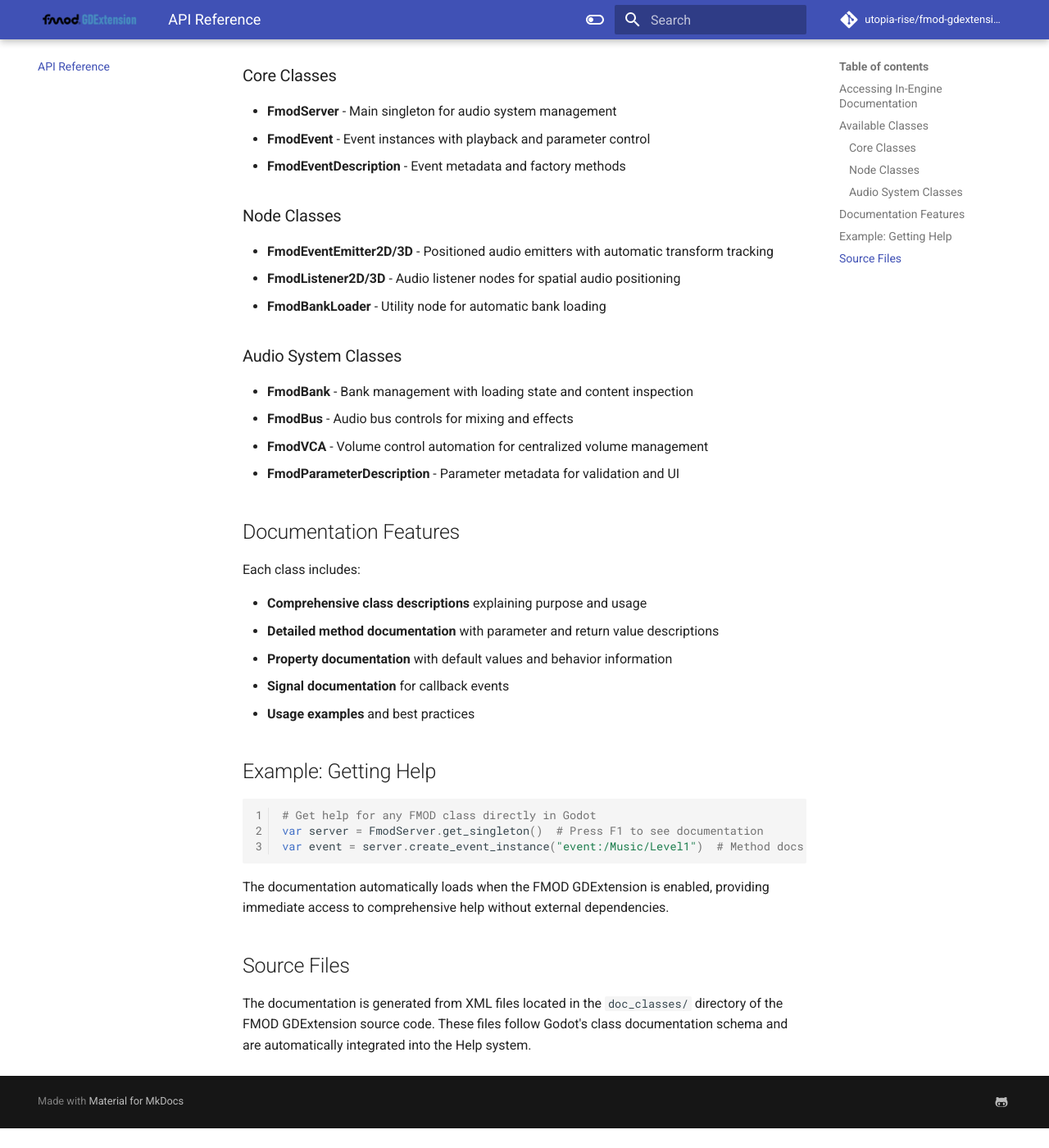
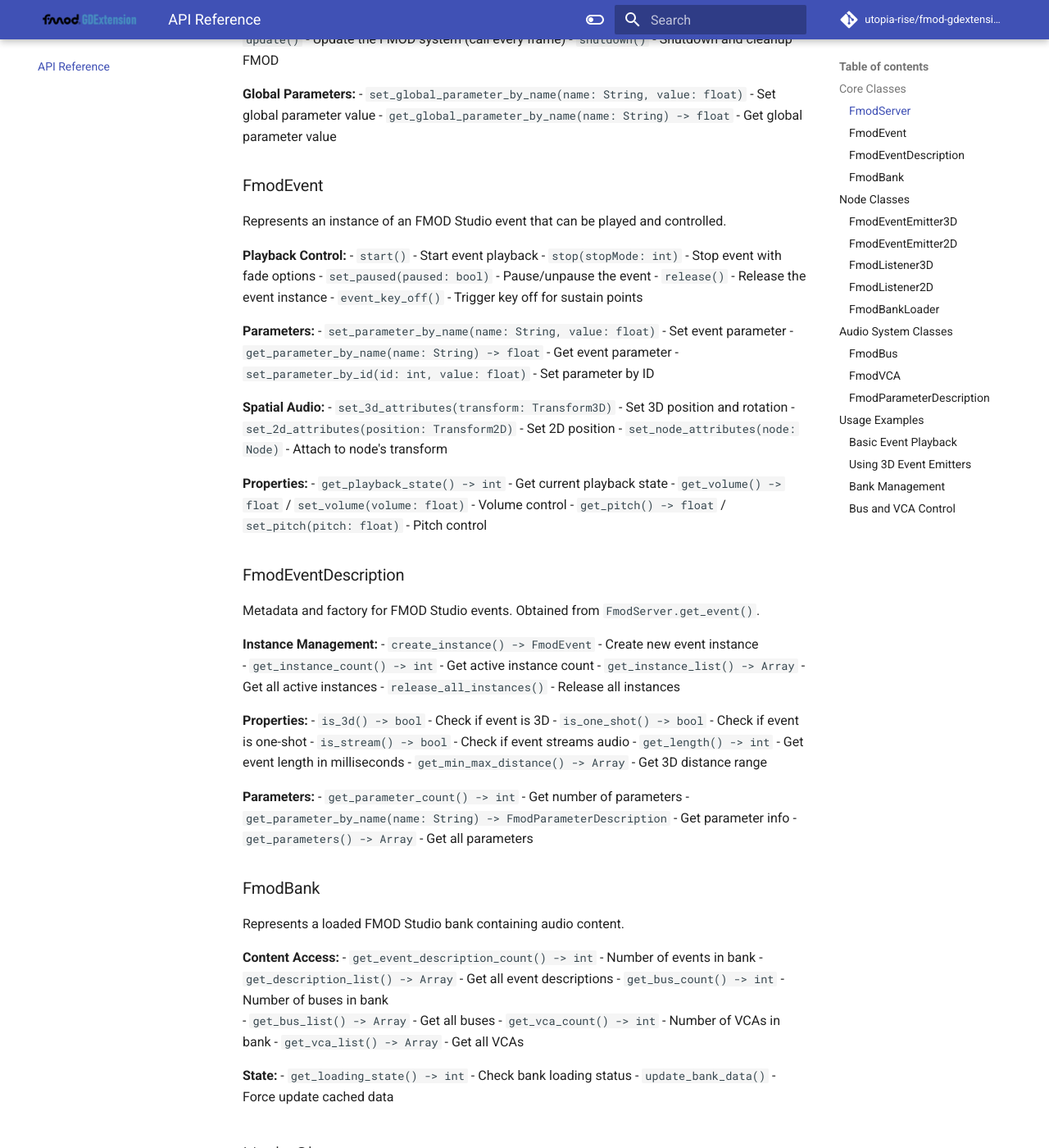
Before and after one commit to utopia-rise/fmod-gdextension, an MkDocs documentation site: the page built from docs/src/doc/api-reference.md, in a window 1280 px wide and 1400 px high, scrolled down 627 px. Shown: the whole window at 82% size. Built offline with MkDocs 1.6.1 and Material for MkDocs 9.7.7, drawn with Linux system fonts in a browser that asks for light colours; nearby versions of some CDN libraries; comment, search, counter and statistics services are not loaded; before the commit the page ends 2003 px from its top, so only the background shows below that; some of the changed text lies outside the part shown.

Commit message:
Replace XML reference with comprehensive API documentation for ReadTheDocs
- Convert api-reference.md from XML file references to full API documentation
- Add detailed documentation for all FMOD classes with methods and examples
- Include FmodServer, FmodEvent, FmodEventDescription, and all node classes
- Provide usage examples and complete method signatures
- Remove references to XML files as requested in review

Co-authored-by: CedNaru <31470327+CedNaru@users.noreply.github.com>

````diff
--- a/docs/src/doc/api-reference.md
+++ b/docs/src/doc/api-reference.md
@@ -1,55 +1,247 @@
 # API Reference
 
-The FMOD GDExtension provides comprehensive API documentation directly within Godot 4.3+. This documentation appears in Godot's Help system and provides detailed information about all FMOD classes, methods, properties, and signals.
+The FMOD GDExtension provides a comprehensive set of classes and nodes for integrating FMOD Studio audio into your Godot projects. This reference covers all the major classes and their functionality.
 
-## Accessing In-Engine Documentation
+## Core Classes
 
-With the FMOD GDExtension enabled in your project, you can access comprehensive API documentation directly in Godot:
+### FmodServer
 
-1. **Help Dock**: Open the Help dock in Godot (`Window` > `Help`)
-2. **Search for Classes**: Type "Fmod" to see all available FMOD classes
-3. **Browse Documentation**: Click on any class to view detailed documentation
+The main singleton class that manages the FMOD Studio API integration. Access it with `FmodServer.get_singleton()`.
 
-## Available Classes
+**Key Methods:**
+- `init(p_settings: FmodGeneralSettings)` - Initialize the FMOD system
+- `load_bank(pathToBank: String, flag: int) -> FmodBank` - Load an FMOD bank file
+- `create_event_instance(eventPath: String) -> FmodEvent` - Create an event instance
+- `get_event(eventPath: String) -> FmodEventDescription` - Get event description
+- `get_bus(busPath: String) -> FmodBus` - Get bus by path
+- `get_vca(vcaPath: String) -> FmodVCA` - Get VCA by path
+- `play_one_shot(event_name: String)` - Play a one-shot event
+- `update()` - Update the FMOD system (call every frame)
+- `shutdown()` - Shutdown and cleanup FMOD
 
-The following FMOD classes are fully documented in-engine:
+**Global Parameters:**
+- `set_global_parameter_by_name(name: String, value: float)` - Set global parameter value
+- `get_global_parameter_by_name(name: String) -> float` - Get global parameter value
 
-### Core Classes
-- **FmodServer** - Main singleton for audio system management
-- **FmodEvent** - Event instances with playback and parameter control
-- **FmodEventDescription** - Event metadata and factory methods
+### FmodEvent
 
-### Node Classes
-- **FmodEventEmitter2D/3D** - Positioned audio emitters with automatic transform tracking
-- **FmodListener2D/3D** - Audio listener nodes for spatial audio positioning
-- **FmodBankLoader** - Utility node for automatic bank loading
+Represents an instance of an FMOD Studio event that can be played and controlled.
 
-### Audio System Classes
-- **FmodBank** - Bank management with loading state and content inspection
-- **FmodBus** - Audio bus controls for mixing and effects
-- **FmodVCA** - Volume control automation for centralized volume management
-- **FmodParameterDescription** - Parameter metadata for validation and UI
+**Playback Control:**
+- `start()` - Start event playback
+- `stop(stopMode: int)` - Stop event with fade options
+- `set_paused(paused: bool)` - Pause/unpause the event
+- `release()` - Release the event instance
+- `event_key_off()` - Trigger key off for sustain points
 
-## Documentation Features
+**Parameters:**
+- `set_parameter_by_name(name: String, value: float)` - Set event parameter
+- `get_parameter_by_name(name: String) -> float` - Get event parameter
+- `set_parameter_by_id(id: int, value: float)` - Set parameter by ID
 
-Each class includes:
+**Spatial Audio:**
+- `set_3d_attributes(transform: Transform3D)` - Set 3D position and rotation
+- `set_2d_attributes(position: Transform2D)` - Set 2D position
+- `set_node_attributes(node: Node)` - Attach to node's transform
 
-- **Comprehensive class descriptions** explaining purpose and usage
-- **Detailed method documentation** with parameter and return value descriptions
-- **Property documentation** with default values and behavior information
-- **Signal documentation** for callback events
-- **Usage examples** and best practices
+**Properties:**
+- `get_playback_state() -> int` - Get current playback state
+- `get_volume() -> float` / `set_volume(volume: float)` - Volume control
+- `get_pitch() -> float` / `set_pitch(pitch: float)` - Pitch control
 
-## Example: Getting Help
+### FmodEventDescription
+
+Metadata and factory for FMOD Studio events. Obtained from `FmodServer.get_event()`.
+
+**Instance Management:**
+- `create_instance() -> FmodEvent` - Create new event instance
+- `get_instance_count() -> int` - Get active instance count
+- `get_instance_list() -> Array` - Get all active instances
+- `release_all_instances()` - Release all instances
+
+**Properties:**
+- `is_3d() -> bool` - Check if event is 3D
+- `is_one_shot() -> bool` - Check if event is one-shot
+- `is_stream() -> bool` - Check if event streams audio
+- `get_length() -> int` - Get event length in milliseconds
+- `get_min_max_distance() -> Array` - Get 3D distance range
+
+**Parameters:**
+- `get_parameter_count() -> int` - Get number of parameters
+- `get_parameter_by_name(name: String) -> FmodParameterDescription` - Get parameter info
+- `get_parameters() -> Array` - Get all parameters
+
+### FmodBank
+
+Represents a loaded FMOD Studio bank containing audio content.
+
+**Content Access:**
+- `get_event_description_count() -> int` - Number of events in bank
+- `get_description_list() -> Array` - Get all event descriptions
+- `get_bus_count() -> int` - Number of buses in bank
+- `get_bus_list() -> Array` - Get all buses
+- `get_vca_count() -> int` - Number of VCAs in bank
+- `get_vca_list() -> Array` - Get all VCAs
+
+**State:**
+- `get_loading_state() -> int` - Check bank loading status
+- `update_bank_data()` - Force update cached data
+
+## Node Classes
+
+### FmodEventEmitter3D
+
+A 3D node for playing FMOD Studio events with automatic position tracking.
+
+**Properties:**
+- `event_name: String` - Path to FMOD event (e.g., "event:/Music/Level1")
+- `event_guid: String` - GUID of the event
+- `autoplay: bool` - Start playing when entering scene tree
+- `volume: float` - Volume multiplier (default: 1.0)
+- `attached: bool` - Auto-update position from node transform
+
+**Methods:**
+- `play(restart_if_playing: bool = true)` - Start event playback
+- `stop()` - Stop event (respects allow_fadeout setting)
+- `play_one_shot()` - Play as one-shot event
+- `set_parameter(name: String, value: Variant)` - Set event parameter
+- `get_parameter(name: String) -> Variant` - Get event parameter
+- `get_event() -> FmodEvent` - Get the underlying event instance
+
+**Signals:**
+- `started()` - Event started playing
+- `stopped()` - Event stopped
+- `restarted()` - Event restarted
+- `start_failed()` - Event failed to start
+
+### FmodEventEmitter2D
+
+A 2D node for playing FMOD Studio events with automatic position tracking. Has the same interface as FmodEventEmitter3D but works in 2D space.
+
+### FmodListener3D
+
+A 3D audio listener node that defines where the "ears" are located in 3D space.
+
+**Properties:**
+- `listener_index: int` - Listener index (0-7)
+- `listener_weight: float` - Listener influence weight
+- `locked: bool` - Lock position updates
+
+**Methods:**
+- `set_listener_index(index: int)` - Set listener index
+- `set_listener_weight(weight: float)` - Set listener weight
+- `set_locked(locked: bool)` - Lock/unlock position updates
+
+### FmodListener2D
+
+A 2D audio listener node. Has the same interface as FmodListener3D but works in 2D space.
+
+### FmodBankLoader
+
+Utility node for automatically loading FMOD Studio banks when entering the scene tree.
+
+**Properties:**
+- `bank_paths: Array` - Array of bank file paths to load
+
+**Methods:**
+- `set_bank_paths(paths: Array)` - Set banks to load
+- `get_bank_paths() -> Array` - Get current bank paths
+
+## Audio System Classes
+
+### FmodBus
+
+Audio bus for mixing and effects processing.
+
+**Volume Control:**
+- `get_volume() -> float` / `set_volume(volume: float)` - Bus volume
+- `get_mute() -> bool` / `set_mute(mute: bool)` - Mute control
+- `get_paused() -> bool` / `set_paused(paused: bool)` - Pause control
+
+**Event Management:**
+- `stop_all_events(stopMode: int)` - Stop all events on this bus
+
+### FmodVCA
+
+Volume Control Automation for centralized volume control across multiple buses.
+
+**Methods:**
+- `get_volume() -> float` / `set_volume(volume: float)` - VCA volume multiplier
+
+### FmodParameterDescription
+
+Describes the properties and constraints of an FMOD Studio event parameter.
+
+**Properties:**
+- `get_name() -> String` - Parameter name
+- `get_id() -> int` - Parameter ID
+- `get_minimum() -> float` - Minimum value
+- `get_maximum() -> float` - Maximum value
+- `get_default_value() -> float` - Default value
+
+**Flags:**
+- `is_global() -> bool` - Global parameter
+- `is_discrete() -> bool` - Discrete values only
+- `is_labeled() -> bool` - Has labeled values
+- `is_automatic() -> bool` - Automatic parameter
+- `is_read_only() -> bool` - Read-only parameter
+
+## Usage Examples
+
+### Basic Event Playback
 
 ```gdscript
-# Get help for any FMOD class directly in Godot
-var server = FmodServer.get_singleton()  # Press F1 to see documentation
-var event = server.create_event_instance("event:/Music/Level1")  # Method docs available
+# Get the FMOD server singleton
+var fmod_server = FmodServer.get_singleton()
+
+# Play a simple one-shot event
+fmod_server.play_one_shot("event:/UI/ButtonClick")
+
+# Create and control an event instance
+var music_event = fmod_server.create_event_instance("event:/Music/Level1")
+music_event.start()
+music_event.set_parameter_by_name("Intensity", 0.8)
 ```
 
-The documentation automatically loads when the FMOD GDExtension is enabled, providing immediate access to comprehensive help without external dependencies.
+### Using 3D Event Emitters
 
-## Source Files
+```gdscript
+# Add an FmodEventEmitter3D node to your scene
+var emitter = FmodEventEmitter3D.new()
+emitter.event_name = "event:/Ambient/Forest"
+emitter.autoplay = true
+emitter.volume = 0.7
+add_child(emitter)
 
-The documentation is generated from XML files located in the `doc_classes/` directory of the FMOD GDExtension source code. These files follow Godot's class documentation schema and are automatically integrated into the Help system.
+# Control parameters
+emitter.set_parameter("TimeOfDay", 0.5)
+```
+
+### Bank Management
+
+```gdscript
+# Load a bank
+var bank = fmod_server.load_bank("res://audio/Master.bank", FMOD_STUDIO_LOAD_BANK_NORMAL)
+
+# Wait for async loading
+while bank.get_loading_state() == FMOD_STUDIO_LOADING_STATE_LOADING:
+    await get_tree().process_frame
+
+# Use events from the bank
+var event_desc = fmod_server.get_event("event:/Music/MainTheme")
+var event = event_desc.create_instance()
+```
+
+### Bus and VCA Control
+
+```gdscript
+# Control bus volume
+var music_bus = fmod_server.get_bus("bus:/Music")
+music_bus.set_volume(0.5)
+
+# Control VCA
+var master_vca = fmod_server.get_vca("vca:/Master")
+master_vca.set_volume(0.8)
+```
+
+This API reference provides the essential information for using the FMOD GDExtension. For complete method signatures and additional details, use Godot's built-in Help system when the extension is loaded.
````
